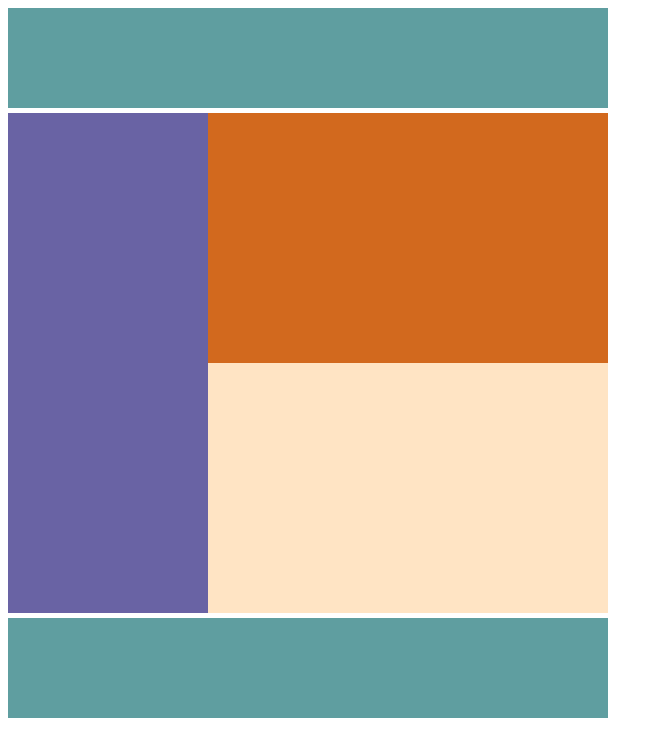
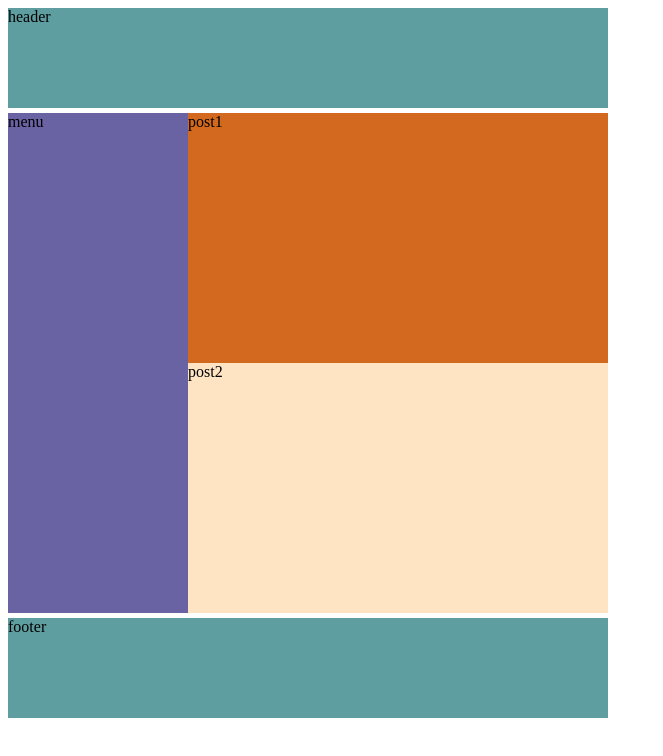
Before and after one commit to wombatbu/html_hm, a plain HTML site: page lesson4/index1.html in a window 1280 px wide. Shown: the whole page, without its empty margins (0-663 px from the left). Drawn offline with Linux system fonts and the light colour scheme.

Commit message:
прибрала висоту головних блоків і додала написи

```diff
--- a/lesson4/index1.html
+++ b/lesson4/index1.html
@@ -13,28 +13,30 @@
     }
 
     .main {
-        height: 500px;
+        /*height: 500px;*/
         width: 600px;
-        background: black;
+        /*background: black;*/
         display: flex;
-        flex-direction: column;
+        flex-direction: row;
         flex-wrap: wrap;
     }
 
     #menu {
-        width: 200px;
+        width: 30%;
         height: 500px;
         background: #6963a4;
     }
 
+    .post {
+        width: 70%;
+    }
+
     .post1 {
-        width: 400px;
         height: 250px;
         background: chocolate;
     }
 
     .post2 {
-        width: 400px;
         height: 250px;
         background: bisque;
     }
@@ -47,12 +49,14 @@
     }
 </style>
 <body>
-<div id="header"></div>
+<div id="header">header</div>
 <div class="main">
-    <div id="menu"></div>
-    <div class="post1"></div>
-    <div class="post2"></div>
+    <div id="menu">menu</div>
+    <div class="post">
+        <div class="post1">post1</div>
+        <div class="post2">post2</div>
+    </div>
 </div>
-<div id="footer"></div>
+<div id="footer">footer</div>
 </body>
 </html>
```
Also changed, not shown: lesson4/index.html (+4 -4 lines), lesson4/index2.html (+6 -6 lines), lesson4/index3.html (+6 -7 lines).
